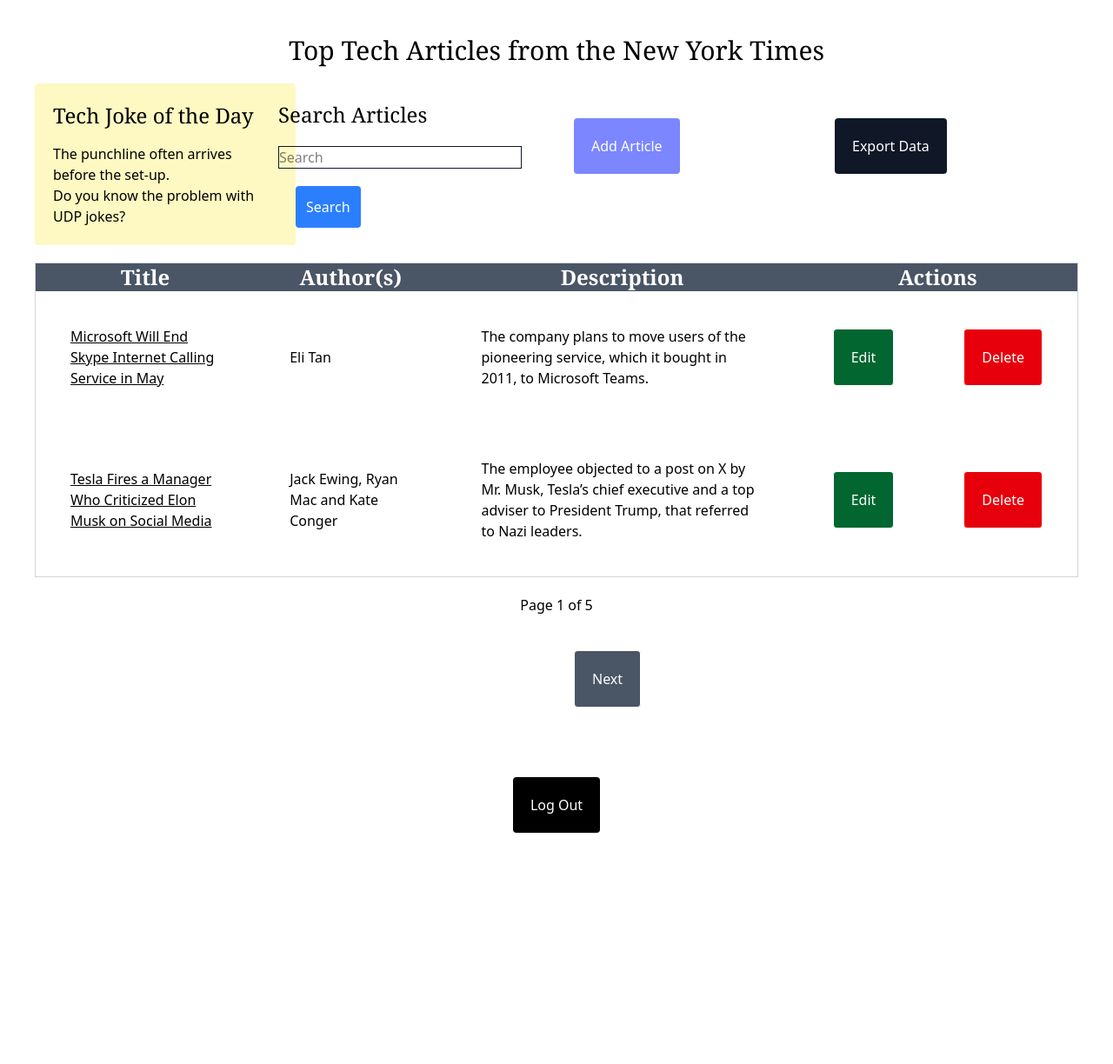
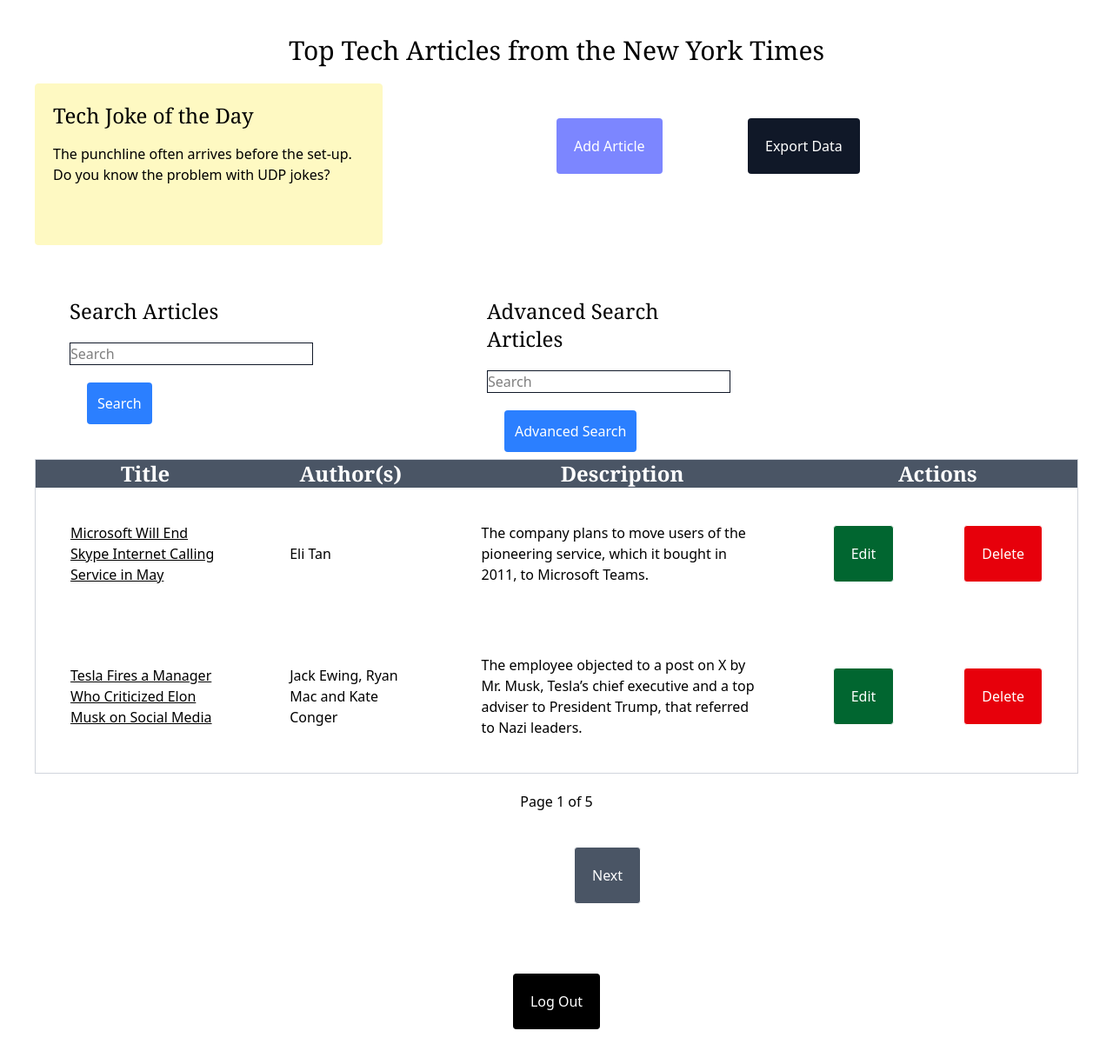
Before and after one commit to stmcpeters/KC7, a Flask app: page /index in a window 1280 px wide. Shown: the whole page at 87% size. Before the commit the page ends 958 px from the top, so only its background shows below. Run offline with Flask 3, Linux system fonts and the light colour scheme; data comes from the database, SQL or seed files in the repository.

Commit message:
Refactor index.html to adjust grid layout and integrate advanced search functionality

```diff
--- a/templates/index.html
+++ b/templates/index.html
@@ -4,7 +4,7 @@
 {% block content %}
 <h1 class="text-3xl font-serif">Top Tech Articles from the New York Times</h1>
 
-<div class="grid grid-cols-4 grid-rows-1">
+<div class="grid grid-cols-3 grid-rows-2">
   <div class="float-right mt-5 p-5 mb-5 bg-yellow-100 border border-yellow-100 rounded">
     <h2 class="text-2xl font-serif mb-4">Tech Joke of the Day</h2>
     <!-- displays the joke fetched from API and stored in the database -->
@@ -17,6 +17,12 @@
     {% endif %}
   </div>
   <div class="float-right">
+    <button class="bg-indigo-400 text-white p-5 rounded mt-15 ml-50 cursor-pointer" type="button"><a href='/add'>Add Article</a></button>
+  </div>
+  <div class="float-right">
+    <a href="/export"><button class="bg-gray-900 text-white p-5 rounded mt-15 ml-5 cursor-pointer" type="button">Export Data</button></a>
+  </div>
+  <div class="float-right">
     <form action="/search" method="POST">
       <div class="float-right m-10">
         <label for="search" class="text-2xl font-serif">Search Articles</label><br />
@@ -26,11 +32,15 @@
       </div>
     </form>
   </div>
-  <div class="float-right">
-    <button class="bg-indigo-400 text-white p-5 rounded mt-15 ml-5 cursor-pointer" type="button"><a href='/add'>Add Article</a></button>
-  </div>
-  <div class="float-right">
-    <a href="/export"><button class="bg-gray-900 text-white p-5 rounded mt-15 ml-5 cursor-pointer" type="button">Export Data</button></a>
+  <div class="float-right mt-10 ml-50">
+    <form action="/advanced_search" method="POST">
+      <div class="float-right">
+        <label for="search" class="text-2xl font-serif">Advanced Search Articles</label><br />
+        <input type="text" class="mt-5 mb-5 border border-gray-900 w-70" id="search" name="search" placeholder="Search ">
+        <input type="hidden" name="page" value="1">
+        <button type="submit" id="search"class="bg-blue-500 text-white p-3 ml-5 rounded cursor-pointer">Advanced Search</button>
+      </div>
+    </form>
   </div>
 </div>
 
```
